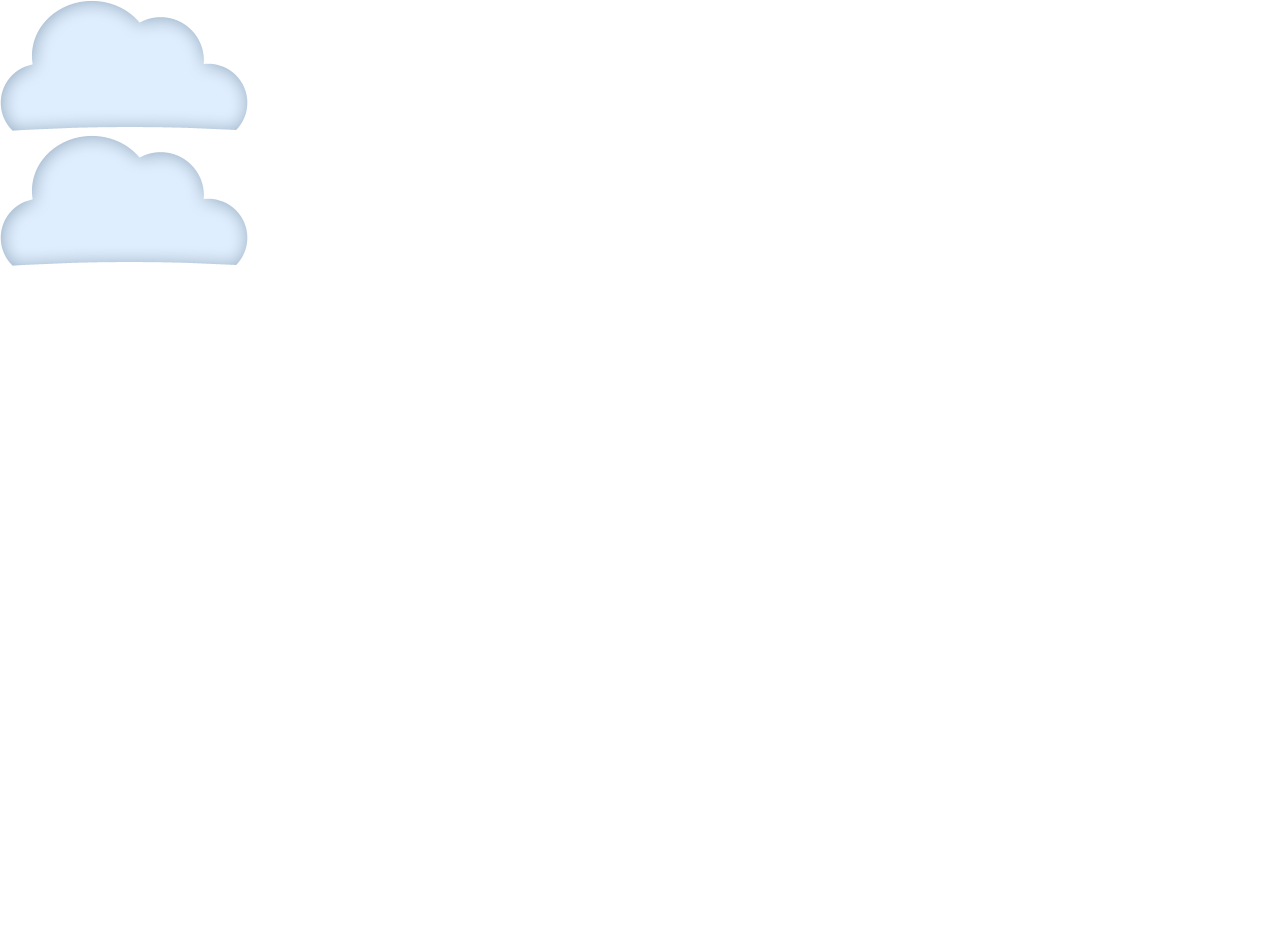
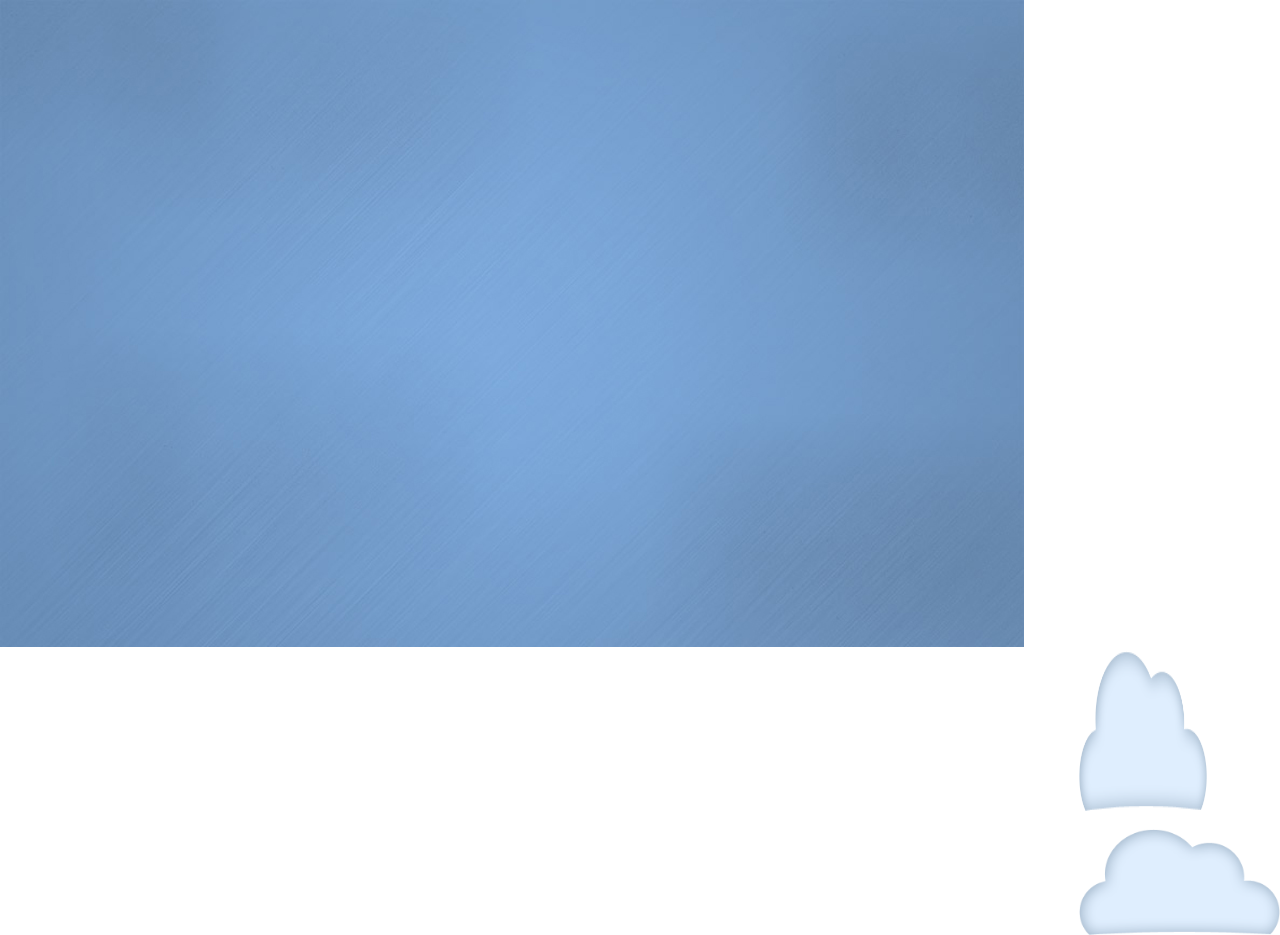
Before and after one commit to luistalero/animation, a plain HTML site: page ANIMACIONES/index2.html in a window 1280 px wide. Before the commit the page ends 800 px from the top, so only its background shows below. Drawn offline with Linux system fonts and the light colour scheme.

Commit message:
index2.html

```diff
--- a/ANIMACIONES/index2.html
+++ b/ANIMACIONES/index2.html
@@ -7,11 +7,11 @@
     <title>nubes</title>
 </head>
 <body>
-
-    <div>
-        <img src="image/front_cloud.png" alt="">
+    <img src="image/sky.jpg" alt="">
+    <div class="C">
+        <img class="ca" src="image/front_cloud.png" alt="">
         <br>
-        <img src="image/front_cloud.png" alt="">
+        <img class="cA" src="image/front_cloud.png" alt="">
     </div>
 </body>
 </html>
```
